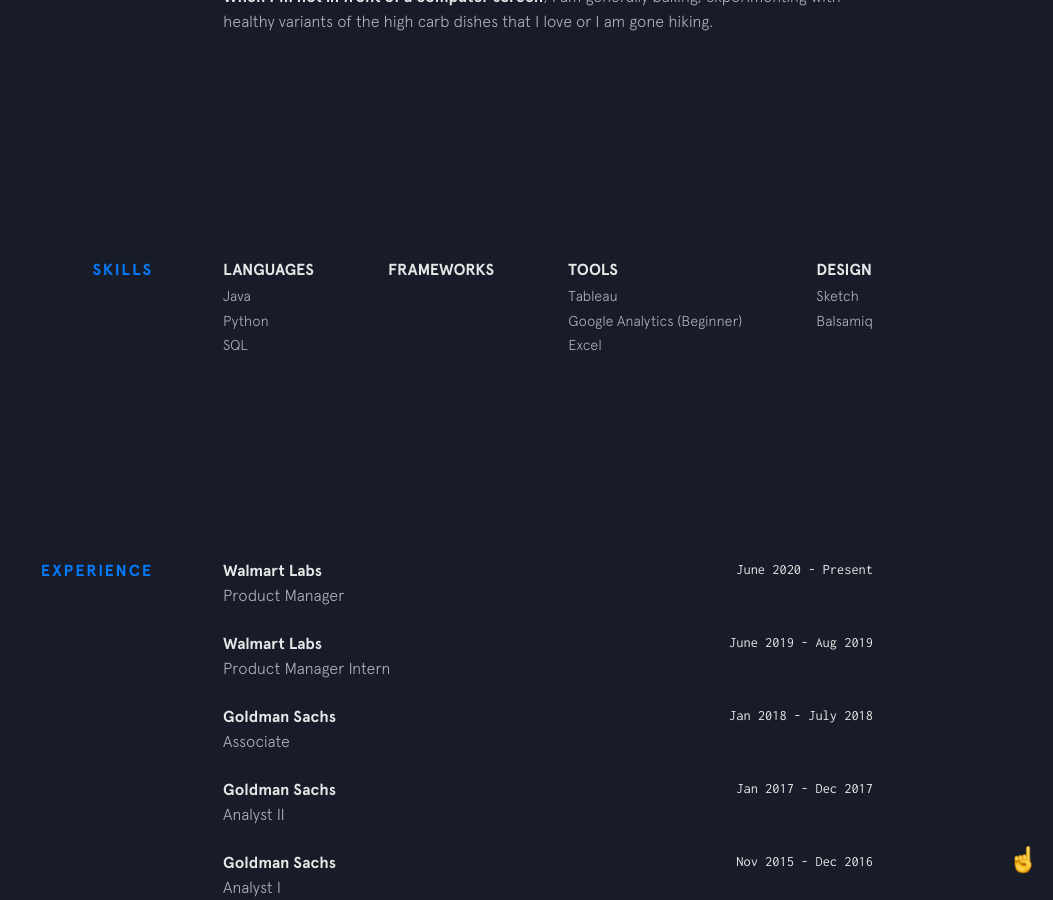
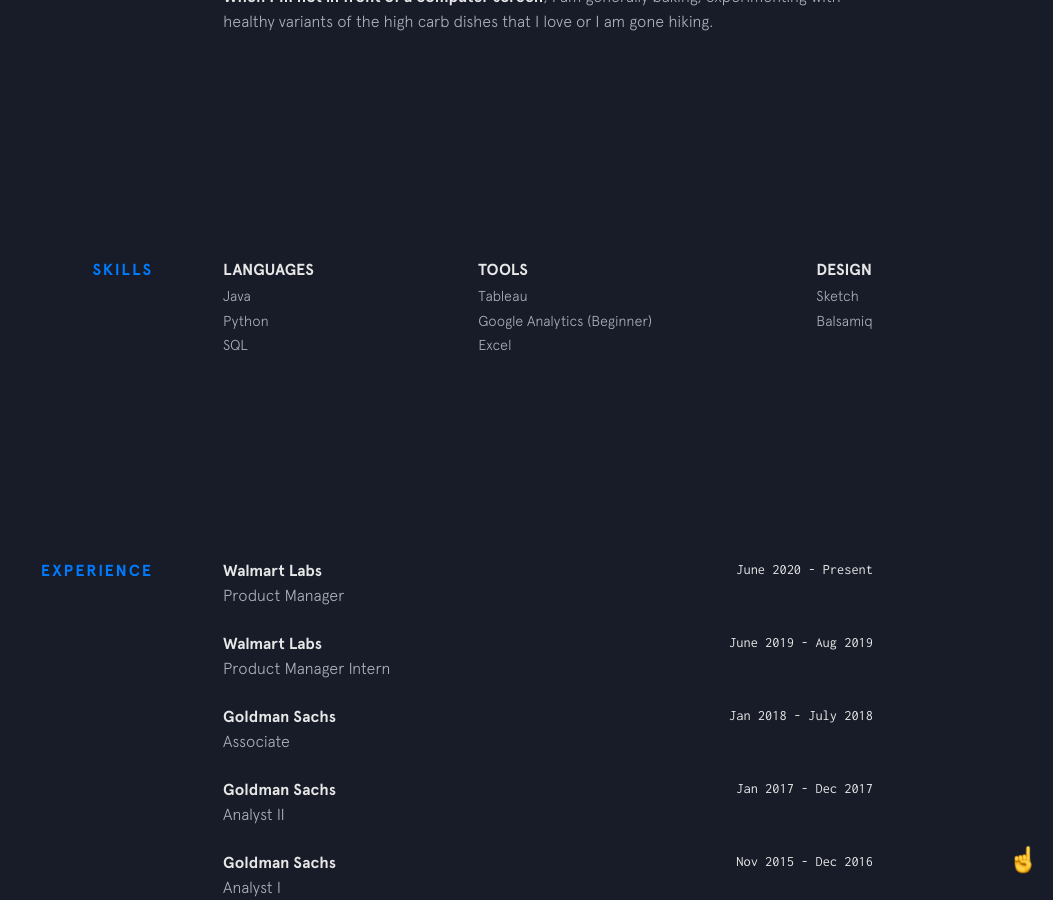
Before and after one commit to sonal1771/sonal1771.github.io, a Jekyll site: the page built from index.html, in a window 1280 px wide and 900 px high, scrolled down 1238 px. Shown: the whole window, without its empty margins (227-1280 px from the left). Built offline with Jekyll 4.4.1, drawn with Linux system fonts in a browser that asks for light colours; nearby versions of some CDN libraries.

Commit message:
Update skills.html

```diff
--- a/_includes/skills.html
+++ b/_includes/skills.html
@@ -8,14 +8,6 @@
         <ul>
           {% for language in site.data.skills.languages %}
           <li class="skillz__category__item">{{language.item}}</li>
-          {% endfor %}
-        </ul>
-      </div>
-      <div class="skillz__category">
-        <div class="skillz__category__label">Frameworks</div>
-        <ul>
-          {% for framework in site.data.skills.frameworks %}
-          <li class="skillz__category__item">{{framework.item}}</li>
           {% endfor %}
         </ul>
       </div>
```
